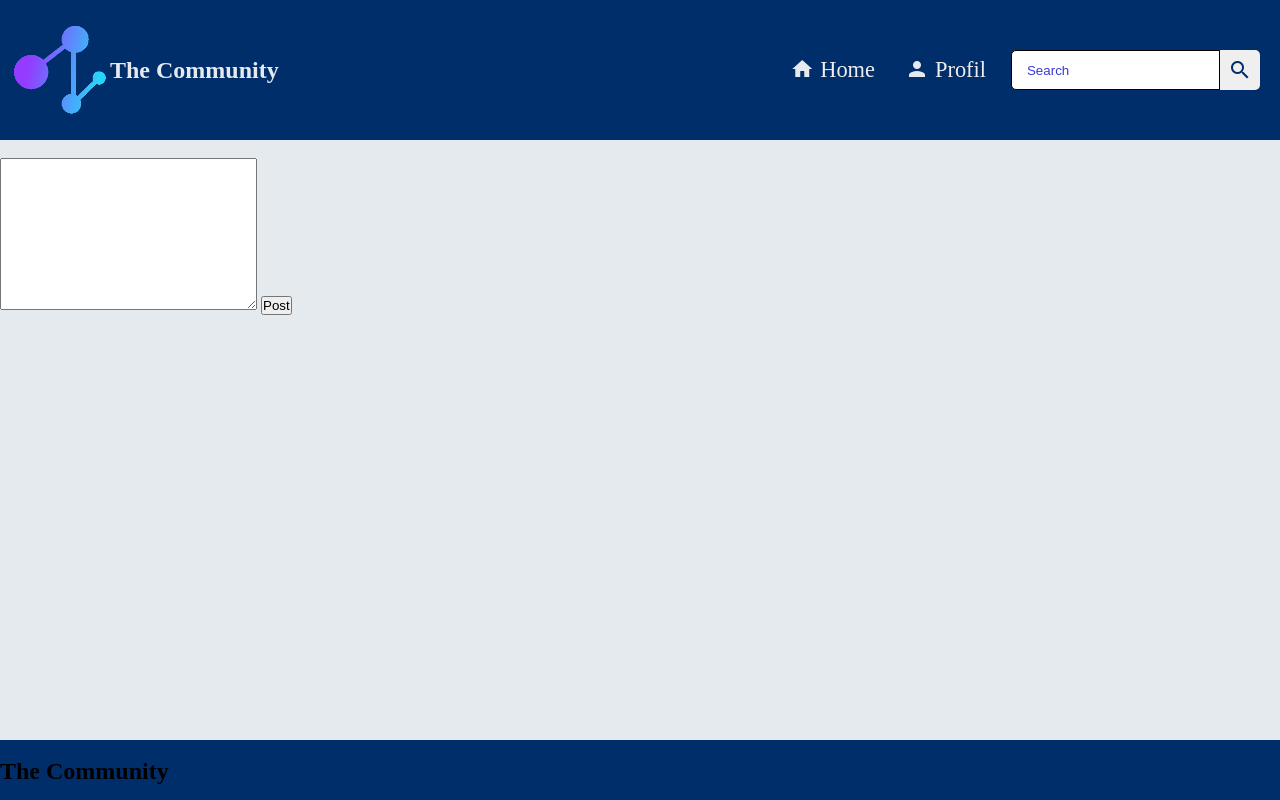
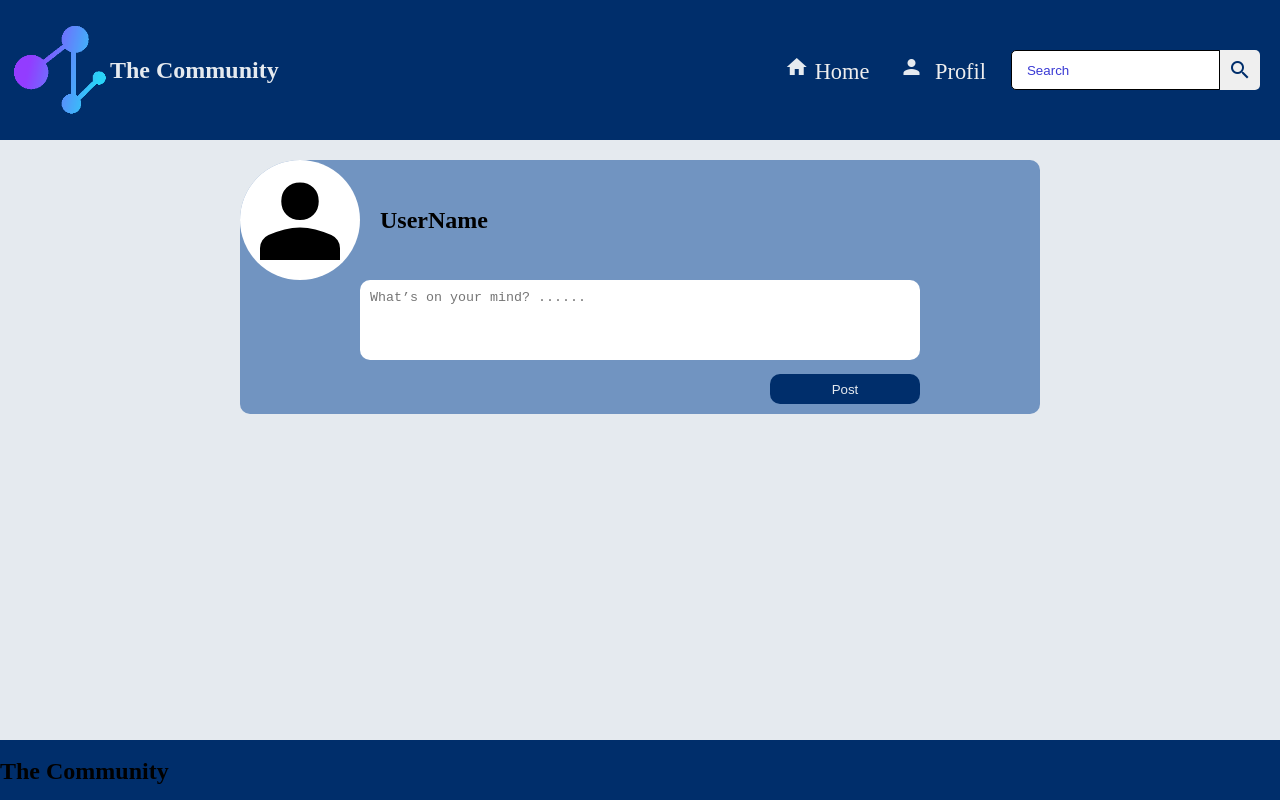
Before and after one commit to Noroff-FED-Campus-Assignments/js2_ca-course-assignment_js2_a-l, a website: page home.html in a window 1280 px wide. Drawn offline with Linux system fonts and the light colour scheme.

Commit message:
status home page done

```diff
--- a/home.html
+++ b/home.html
@@ -23,12 +23,12 @@
         >
         <ul class="navbar__list">
           <li class="navbar__item">
-            <a href="#" class="navbar__link"></a>
-              <i class="material-icons"> home </i> Home</a
+            <a href="#" class="navbar__link"
+              ><i class="material-icons"> home </i>Home</a
             >
           </li>
           <li class="navbar__item">
-            <a href="#" class="navbar__link"></a>
+            <a href="#" class="navbar__link">
               <i class="material-icons"> person </i> Profil</a
             >
           </li>
@@ -55,17 +55,27 @@
         </div>
       </nav>
     </header>
-    <main>
+    <main class="home__main">
       <section class="post__message">
         <div>
-          <img src="" alt="" class="avatar" />
-          <h2 class="userName"></h2>
+          <img
+            src="./svg/person_FILL1_wght400_GRAD0_opsz48.svg"
+            alt=""
+            class="avatar"
+          />
+          <h2 class="userName">UserName</h2>
         </div>
         <form class="status__update" action="">
           <label for="status">
-            <textarea name="status" id="status" cols="30" rows="10"></textarea>
+            <textarea
+              name="status"
+              id="status"
+              cols="30"
+              rows="3"
+              placeholder="What’s on your mind? ......"
+            ></textarea>
           </label>
-          <button type="submit">Post</button>
+          <button class="status__btn" type="submit">Post</button>
         </form>
       </section>
     </main>
--- a/scss/components/_header.scss
+++ b/scss/components/_header.scss
@@ -28,7 +28,10 @@
     display: flex;
     margin: 0 10px;
   }
-
+  a {
+    text-decoration: none;
+    color: inherit;
+  }
   i {
     color: getColour(bg-gray);
     margin: 0 5px;
@@ -99,7 +102,6 @@
     top: 70px;
     gap: 0;
     flex-direction: column;
-    background-color: var(--dark);
     width: 100%;
     text-align: center;
     transition: 0.3s;
--- a/scss/components/_statusUpdate.scss
+++ b/scss/components/_statusUpdate.scss
@@ -0,0 +1,55 @@
+.home__main {
+  display: flex;
+  flex-direction: column;
+  align-items: center;
+}
+
+.post__message {
+  background-color: getColour(Light-blue);
+  display: flex;
+  flex-direction: column;
+  justify-content: center;
+  align-items: center;
+  width: 100%;
+  max-width: 800px;
+  margin: 20px;
+  border-radius: 60px 10px 10px 10px;
+  div {
+    display: flex;
+    gap: 20px;
+    align-items: center;
+    width: 100%;
+  }
+  .avatar {
+    height: 120px;
+    width: 120px;
+    border-radius: 50%;
+    background-color: white;
+  }
+}
+
+.status__update {
+  display: flex;
+  gap: 10px;
+  flex-direction: column;
+  width: 70%;
+  textarea {
+    height: 80px;
+    padding: 10px;
+    border: none;
+    border-radius: 10px;
+    resize: none;
+    width: 100%;
+  }
+  .status__btn {
+    width: 30px;
+    align-self: flex-end;
+    height: 30px;
+    width: 150px;
+    color: getColour(bg-gray);
+    background-color: getColour(primary);
+    border: none;
+    border-radius: 10px;
+    margin-bottom: 10px;
+  }
+}
```
Also changed, not shown: css/styles.css, 1 other file.
